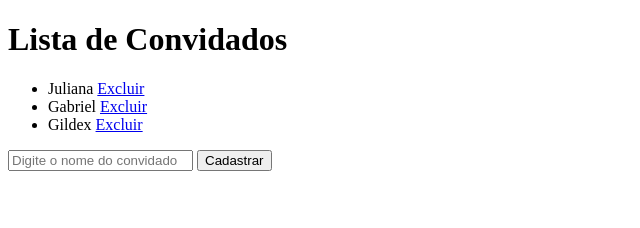
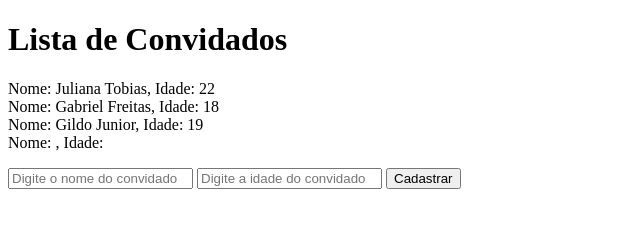
Before and after one commit to julianatobias/lista_convidados, a plain HTML site: page index.html in a window 1280 px wide. Both pictures are taken after a click on the button "Cadastrar". Shown: the whole page, without its empty margins (0-640 px from the left). Drawn offline with Linux system fonts and the light colour scheme.

Commit message:
Preenchendo lista de convidados com nome e idade

```diff
--- a/index.html
+++ b/index.html
@@ -5,36 +5,70 @@
     <meta charset="UTF-8">
     <meta name="viewport" content="width=device-width, initial-scale=1.0">
     <title>Lista de Convidados</title>
+    <link rel="stylesheet" href="teste.css">
+
 </head>
 
 <body>
+
+    <!--Inicio lista dos usuarios -->
     <h1>Lista de Convidados</h1>
     <div id="app">
-        <ul>
-            <li>Juliana
-                <a href="#">Excluir</a>
-            </li>
-            <li>Gabriel
-                <a href="#">Excluir</a>
-            </li>
-            <li>Gildex
-                <a href="#">Excluir</a>
-            </li>
-        </ul>
-            <input id="campo" type="text" placeholder="Digite o nome do convidado" id="">
-             <button id="botao">Cadastrar</button>
+        <ul id="lista"></ul>
 
+        <input id="campo_nome" type="text" placeholder="Digite o nome do convidado">
+        <input id="campo_idade" type="text" placeholder="Digite a idade do convidado">
+        <!-- Inicio Botão Cadastrar convidado-->
+        <button id="botao">Cadastrar</button>
+        <!-- Fim Botão Cadastrar convidado-->
     </div>
     <script type="text/javascript">
-        var lista = document.getElementById("lista");
-        var lista = document.getElementById("campo");
-        var lista = document.getElementById("botao");
 
+        // Inicio variavel para documentar as listas
+        var elLista = document.getElementById("lista");
+        var elCampo_nome = document.getElementById("campo_nome");
+        var elCampo_idade = document.getElementById("campo_idade");
+        var elBotao = document.getElementById("botao");
+        // Fim de variavel para documentar as listas
+
+        // Inicio array em Json dos convidados
         var convidados = [
-            {id: 1, nome: "Juliana Tobias", idade: 22},
-            {id: 2, nome: "Gabriel Freitas", idade: 18},
-            {id: 3, nome: "Gildo Junior", idade: 19}
+            { nome: "Juliana Tobias", idade: 22 },
+            { nome: "Gabriel Freitas", idade: 18 },
+            { nome: "Gildo Junior", idade: 19 }
         ];
+        // Fim de array dos convidados
+
+        //É chamado pela function adicionarConvidado
+        function listarConvidados(){
+            //Limpa a lista, para poder inserir o novo convidado
+            elLista.innerHTML = ""
+
+            for (convidado of convidados) {
+                var elConvidado = document.createElement("li");
+                var elConv = document.createTextNode(`Nome: ${convidado.nome}, Idade: ${convidado.idade}`);
+
+                elConvidado.appendChild(elConv);
+                elLista.appendChild(elConvidado);
+
+            }
+        }
+
+
+        listarConvidados();
+
+        //É chamado toda vez que alguem clica no botao
+        var adicionarConvidado = function () {
+            var nome = elCampo_nome.value;
+            var idade = elCampo_idade.value;
+            convidados.push({ nome: nome, idade: idade });
+            elCampo_nome.value = "";
+            elCampo_idade.value = "";
+
+            listarConvidados();
+
+        };
+        elBotao.onclick = adicionarConvidado;
 
     </script>
 
--- /dev/null
+++ b/teste.css
@@ -0,0 +1,5 @@
+ul{
+    list-style:none;
+    padding-left:0;
+
+}
```
